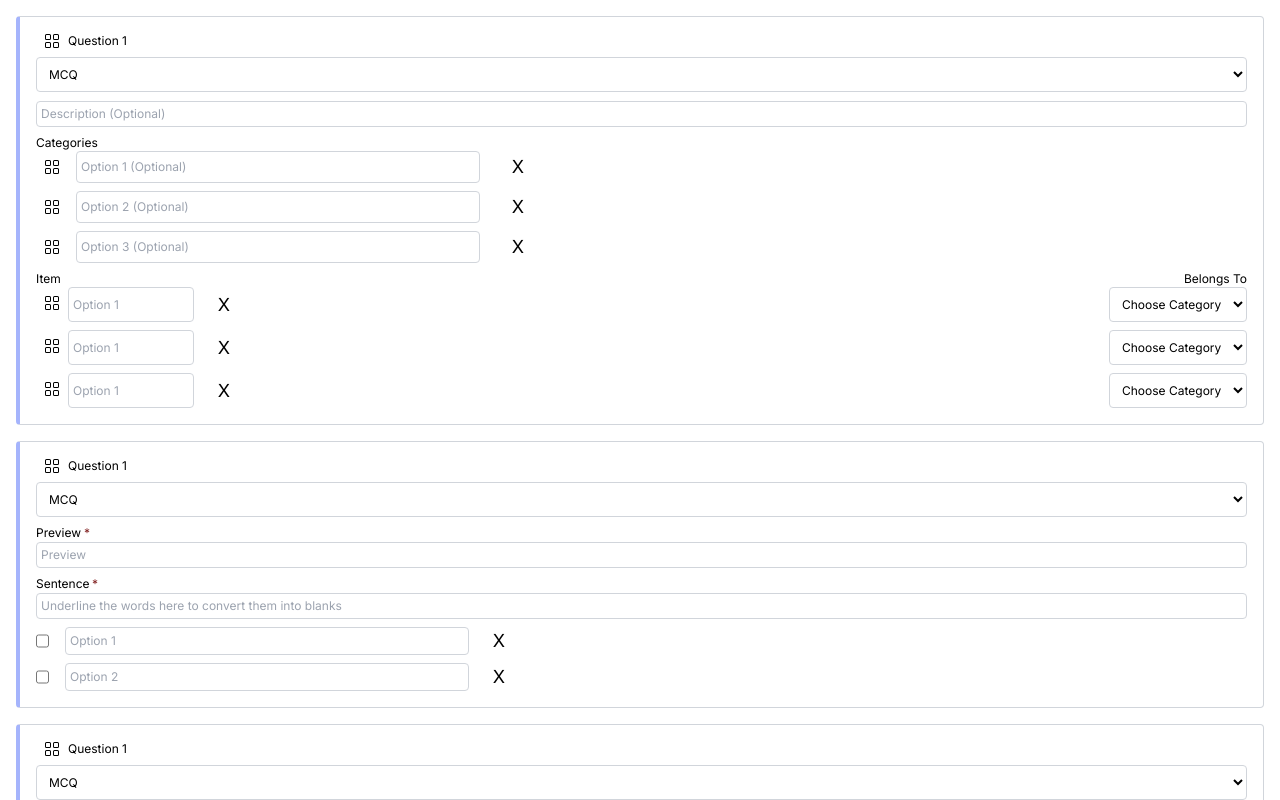
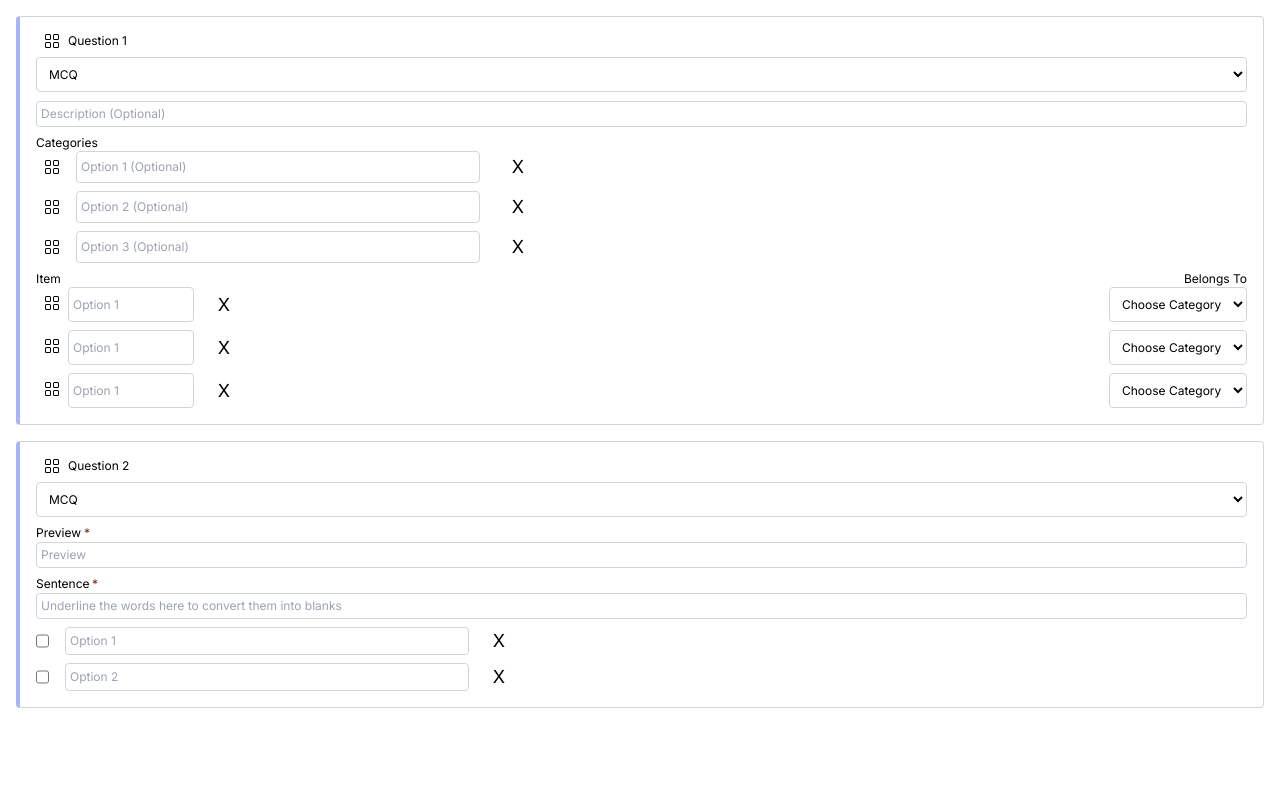
Before and after one commit to rahilansari261/super_form, a Next.js app: page / in a window 1280 px wide. Shown: the top 800 px of the page. Built offline with nearby package versions, Linux system fonts and the light colour scheme.

Commit message:
bug fixes

```diff
--- a/components/FormBuilder.jsx
+++ b/components/FormBuilder.jsx
@@ -6,55 +6,66 @@ import Comprehension from "@/components/Comprehension";
 import Cloze from "@/components/Cloze";
 import Categorize from "@/components/Categorize";
 import { DragDropContext, Draggable, Droppable } from "react-beautiful-dnd";
+import { BsGrid } from "react-icons/bs";
+import { useState } from "react";
 
 const FormBuilder = () => {
-  const questionArray = [{ quesNo: 1 }, { quesNo: 2 }];
+  const questionArray = [
+    { id: "1", ques: <Categorize /> },
+    { id: "2", ques: <Cloze /> },
+  ];
+
+  const [questions, setQuestions] = useState(questionArray);
+  function handleOnDragEnd(result) {
+    if (!result.destination) return;
+    const items = Array.from(questions);
+    const [reorderedItem] = items.splice(result.source.index, 1);
+    items.splice(result.destination.index, 0, reorderedItem);
+    setQuestions(items);
+  }
+
   const mcqStyle = `rounded border border-gray-300`;
   return (
-    <DragDropContext>
-      <Droppable droppableId="answers">
+    <DragDropContext onDragEnd={handleOnDragEnd}>
+      <Droppable droppableId="form">
         {(provided) => (
           <div {...provided.droppableProps} ref={provided.innerRef}>
-            {/* {answers.map(({ id }, index) => {
-                return ( */}
-            <Draggable key={1} draggableId={"category"} index={0}>
-              {(provided) => (
-                <Question
-                  ref={provided.innerRef}
-                  {...provided.draggableProps}
-                  dragHandle={provided.dragHandleProps}
+            {questions.map(({ id, ques }, index) => {
+              return (
+                <Draggable
+                  key={id}
+                  draggableId={`draggable-${id}`}
+                  index={index}
                 >
-                  <Categorize />
-                </Question>
-              )}
-            </Draggable>
-
-            <Draggable key={2} draggableId={"cloze"} index={1}>
-              {(provided) => (
-                <Question
-                  ref={provided.innerRef}
-                  {...provided.draggableProps}
-                  dragHandle={provided.dragHandleProps}
-                >
-                  <Cloze />
-                </Question>
-              )}
-            </Draggable>
-
-            <Draggable key={3} draggableId={"comprehension"} index={2}>
-              {(provided) => (
-                <Question
-                  ref={provided.innerRef}
-                  {...provided.draggableProps}
-                  dragHandle={provided.dragHandleProps}
-                >
-                  <Comprehension quiz={questionArray} mcqStyle={mcqStyle} />
-                </Question>
-              )}
-            </Draggable>
-
-            {/* );
-              })} */}
+                  {(provided) => (
+                    <div
+                      className="rounded border border-gray-300 border-l-4 border-l-indigo-300 m-4 px-4 py-2 "
+                      ref={provided.innerRef}
+                      {...provided.draggableProps}
+                      {...provided.dragHandleProps}
+                    >
+                      <div className="flex ">
+                        <div className="p-2">
+                          <BsGrid className="self-center" />
+                        </div>
+                        <div className="text-xs self-center">Question {id}</div>
+                      </div>
+                      <select
+                        className="w-full bg-white p-2 rounded border border-gray-300 outline-none text-xs mb-2"
+                        name="questions_types"
+                        id="questions-type-select"
+                      >
+                        <option value="mcq">MCQ</option>
+                        <option value="comprehension">Comprehension</option>
+                        <option value="cloze">Cloze</option>
+                        <option value="categorize">Categorize</option>
+                      </select>
+                      {ques}
+                    </div>
+                  )}
+                </Draggable>
+              );
+            })}
             {provided.placeholder}
           </div>
         )}
```
